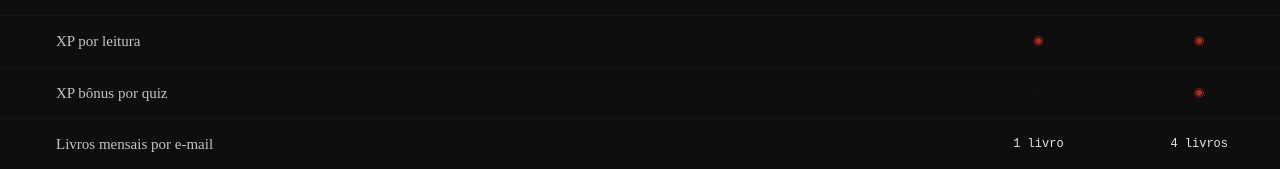
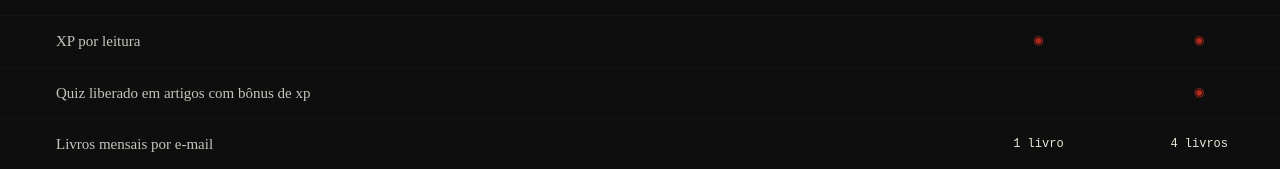
Before and after one commit to MatheusGalvain/qhiet.us, a Next.js app: page /membros in a window 1280 px wide. Shown: the part 2078-2247 px from the top of the page. Built offline with nearby package versions, Linux system fonts and the light colour scheme; no server answers; a web font is replaced by a local one.

Commit message:
fix: ajustes

```diff
--- a/app/membros/page.tsx
+++ b/app/membros/page.tsx
@@ -33,7 +33,7 @@ const COMPARE_ROWS = [
   { label: 'Transmissões Exclusivas Iniciado',      profano: false,    iniciado: true },
   { label: 'Quiz de IA Hermes',                     profano: false,    iniciado: true },
   { label: 'XP por leitura',                        profano: true,     iniciado: true },
-  { label: 'XP bônus por quiz',                     profano: false,    iniciado: true },
+  { label: 'Quiz liberado em artigos com bônus de xp',                     profano: false,    iniciado: true },
   { label: 'Livros mensais por e-mail',             profano: '1 livro', iniciado: '4 livros' },
   { label: 'Ranking global',                        profano: true,     iniciado: true },
   { label: 'Badge de assinante no perfil',          profano: false,    iniciado: true },
```
